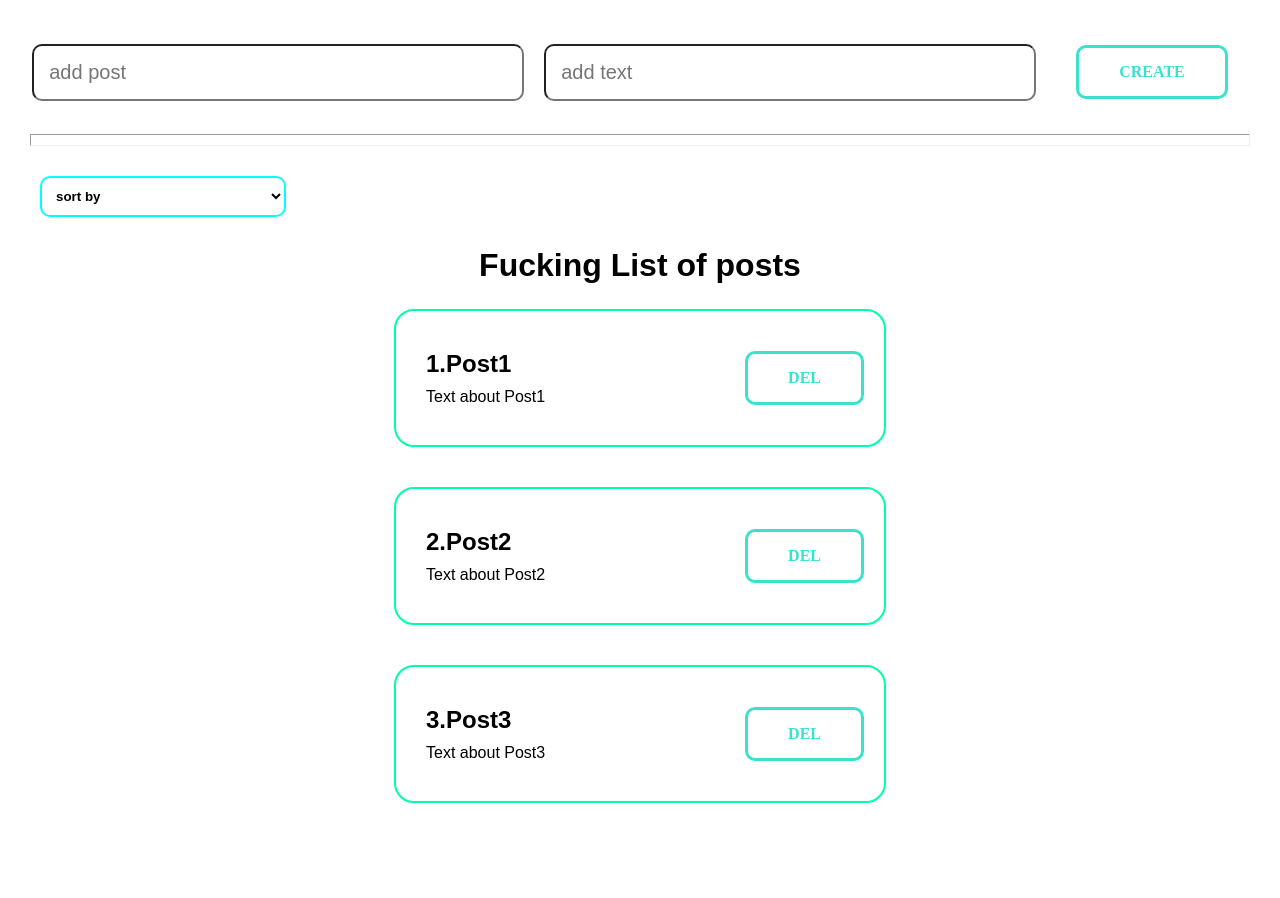
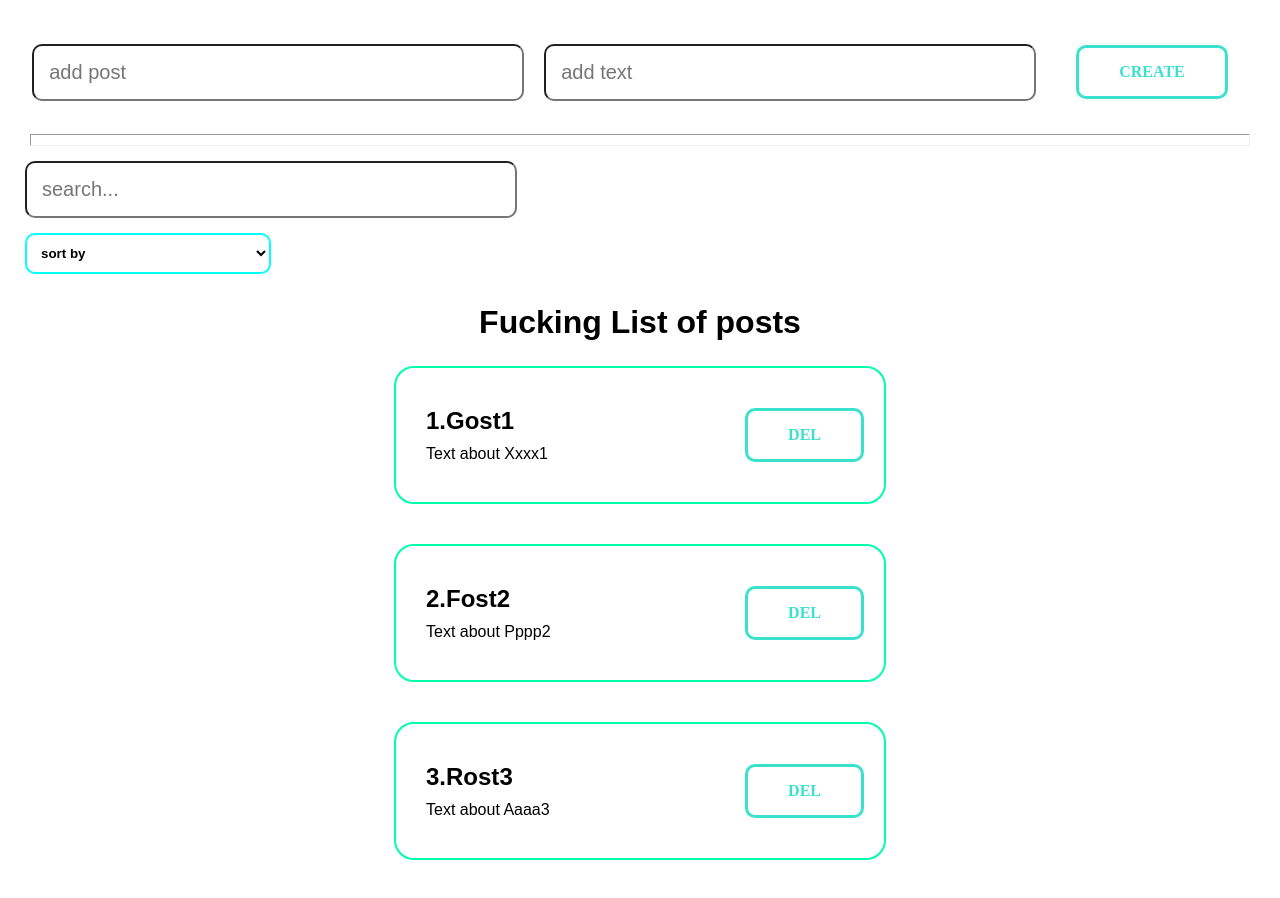
Before and after one commit to Aleksey6453/reactFundament, a React (Create React App) app: page / in a window 1280 px wide. Shown: the top 898 px of the page. Before the commit the page ends 848 px from the top, so only its background shows below. Built offline with nearby package versions, Linux system fonts and the light colour scheme.

Commit message:
add new component with filter

```diff
--- a/src/App.js
+++ b/src/App.js
@@ -4,15 +4,31 @@ import PostList from './components/post-list/PostList'
 import FormCreatePost from './components/form_create_post/FormCreatePost';
 import PostForm from './components/form_create_post/PostForm';
 import MySelect from './components/UI/select/MySelect';
+import MyInput from './components/UI/input/MyInput';
+import PostFilter from './components/postFilter/PostFilter';
 
 function App() {
   const [posts, setPosts] = React.useState([
-    {id:1, title:'Post', body:'Text about Post'},
-    {id:2, title:'Post', body:'Text about Post'},
-    {id:3, title:'Post', body:'Text about Post'},
+    {id:1, title:'Gost', body:'Text about Xxxx'},
+    {id:2, title:'Fost', body:'Text about Pppp'},
+    {id:3, title:'Rost', body:'Text about Aaaa'},
   ])
 
-  const [selectedSort, setSelectedSort] = React.useState('')
+  const [filter, setFilter] = React.useState({sort:'', query:''})
+
+  const sortedPosts = React.useMemo(() => {
+    console.log('func getSortPost happend!')
+    if(filter.sort){
+      return  [...posts].sort((a,b)=>a[filter.sort].localeCompare(b[filter.sort]))
+    }
+    return posts;
+
+  }, [filter.sort, posts])
+
+  const sortedAndSearchedPosts = React.useMemo(() => {
+      return sortedPosts.filter(post => post.title.toLowerCase().includes(filter.query.toLowerCase()))
+  }, [filter.query, sortedPosts])
+
   const [makePost, setMakePost] = React.useState({title:'', body:''})
   const createPost = (newPost) => {
       setPosts([...posts, newPost])
@@ -21,11 +37,10 @@ function App() {
       setPosts(posts.filter(p => p.id !== post.id))
   }
 
-  const sortPost = (sort) => {
-    setSelectedSort(sort)
-    setPosts([...posts].sort((a,b)=>a[sort].localeCompare(b[sort])))
-    console.log(sort)
-  }
+  // const sortPost = (sort) => {
+  //   setSelectedSort(sort)
+  //   console.log(sort)
+  // }
 
   return (
     <div className="App">
@@ -36,22 +51,12 @@ function App() {
                       /> */}
       <PostForm create={createPost} />
       <hr style={{margin:'10px'}}/>
-      <div>
-        <MySelect
-          value={selectedSort}
-          onChange={sortPost}
-          defaultValue='sort by'
-          options={[
-            {value: 'title', name: 'by title'},
-            {value: 'body', name: 'by description'}
-          ]}
-        />
-      </div>
-      {posts.length
-          ? <PostList remove={removePost} posts={posts} title={'Fucking List of posts'} />
+      <PostFilter filter={filter} setFilter={setFilter}/>
+      {sortedAndSearchedPosts.length
+          ? <PostList remove={removePost} posts={sortedAndSearchedPosts} title={'Fucking List of posts'} />
           : <div><h2> Were is empty now :( </h2>
           <br />
-          <img src="/1.jpg" alt="photo" style={{width: '100%'}}/>
+          <img src="/7.jpg" alt="photo" style={{width: '100%'}}/>
           </div>
       }
     </div>
--- a/src/components/UI/input/MyInput.module.css
+++ b/src/components/UI/input/MyInput.module.css
@@ -4,4 +4,5 @@
     margin-right: 20px;
     width: 40%;
     border-radius: 10px;
+    box-sizing: border-box;
 }
--- a/src/components/UI/select/MySelect.module.css
+++ b/src/components/UI/select/MySelect.module.css
@@ -8,6 +8,7 @@
     font-weight: bold;
     cursor: pointer;
     min-width: 200px;
+    margin-left: 0;
 }
 
 .select:hover{
--- /dev/null
+++ b/src/components/postFilter/PostFilter.jsx
@@ -0,0 +1,26 @@
+import React from 'react'
+import MyInput from '../UI/input/MyInput'
+import MySelect from '../UI/select/MySelect'
+
+const PostFilter = ({filter, setFilter}) => {
+  return (
+    <div className='vertical'>
+        <MyInput
+          placeholder='search...'
+          value={filter.query}
+          onChange={e => setFilter({...filter, query: e.target.value})}
+        />
+        <MySelect
+          value={filter.sort}
+          onChange={selectedSort => setFilter({...filter, sort: selectedSort})}
+          defaultValue='sort by'
+          options={[
+            {value: 'title', name: 'by title'},
+            {value: 'body', name: 'by description'}
+          ]}
+        />
+      </div>
+  )
+}
+
+export default PostFilter
--- a/src/style/GlobalStyle.css
+++ b/src/style/GlobalStyle.css
@@ -65,3 +65,8 @@
   justify-content: center;
   align-items: center;
 }
+
+.vertical{
+  display: flex;
+  flex-direction: column;
+}
```
Also changed, not shown: public/2.jpg (added), src/components/postFilter/PostFilter.module.css (added).
